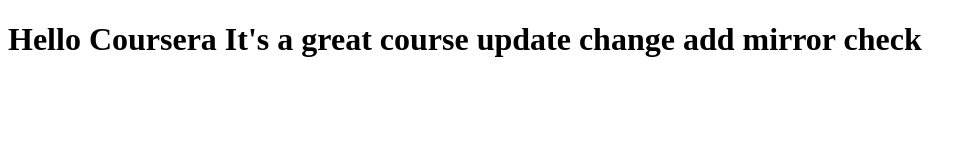
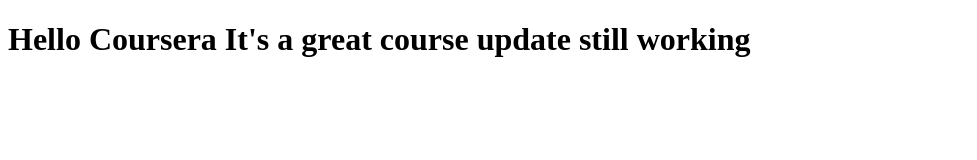
Before and after one commit to jgrenfro/Coursera-class, a plain HTML site: page index.html in a window 1280 px wide. Shown: the whole page, without its empty margins (0-977 px from the left). Drawn offline with Linux system fonts and the light colour scheme.

Commit message:
Add files via upload

```diff
--- a/index.html
+++ b/index.html
@@ -4,7 +4,7 @@
 	<title>Hello Coursera</title>
 </head>
 <body>
-<h1>Hello Coursera It's a great course update change add mirror check
+<h1>Hello Coursera It's a great course update still working
 </h1>
 </body>
 </html>
```
